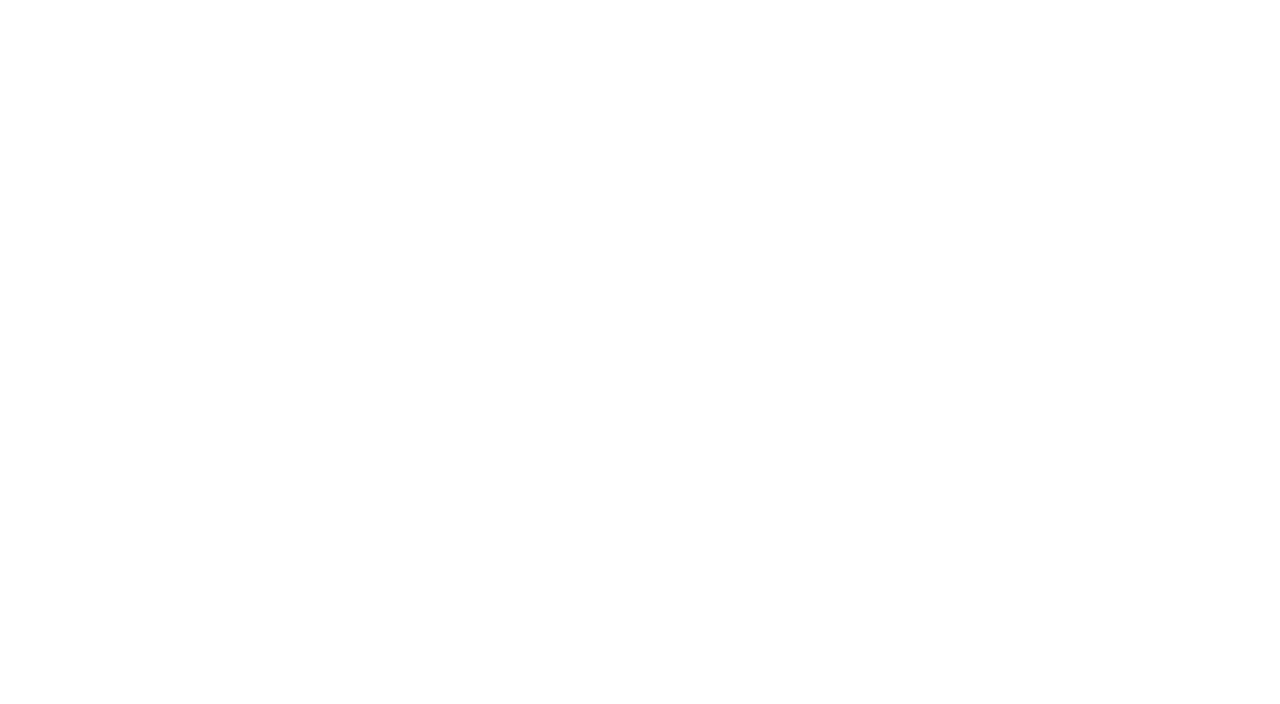
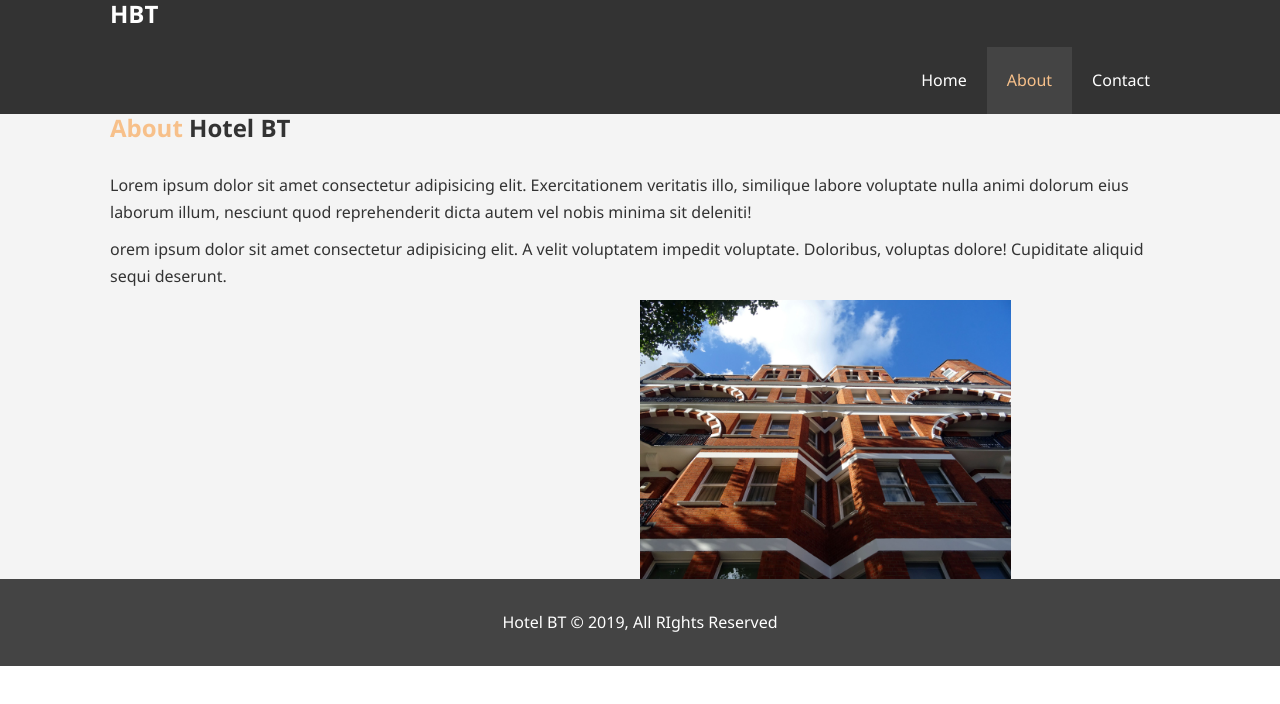
Before and after one commit to moqdev/hotel_website, a plain HTML site: page about.html in a window 1280 px wide. Drawn offline with Linux system fonts and the light colour scheme.

Commit message:
add about.html

```diff
--- a/about.html
+++ b/about.html
@@ -0,0 +1,62 @@
+<!DOCTYPE html>
+<html lang="en">
+  <head>
+    <meta charset="UTF-8" />
+    <meta http-equiv="X-UA-Compatible" content="IE=edge" />
+    <meta name="viewport" content="width=device-width, initial-scale=1.0" />
+    <meta
+      name="description"
+      content="Welcome to the most extraordinary hotel in Toronto Canada"
+    />
+    <meta
+      name="keywords"
+      content="hotel,toronto hotel,new downtown core toronto hotel"
+    />
+    <link rel="stylesheet" href="../hotel_website/css/style.css" />
+    <title>Hotel BT | About</title>
+  </head>
+  <body>
+    <header>
+      <nav id="navbar">
+        <div class="container">
+          <h1 class="logo"><a href="../hotel_website/index.html">HBT</a></h1>
+          <ul>
+            <li><a href="../hotel_website/index.html">Home</a></li>
+            <li>
+              <a class="current" href="../hotel_website/about.html">About</a>
+            </li>
+            <li><a href="../hotel_website/contact.html">Contact</a></li>
+          </ul>
+        </div>
+      </nav>
+    </header>
+
+    <!-- About Info -->
+    <section id="about-info" class="bg-light">
+      <div class="container">
+        <div class="info-left">
+          <h1><span class="text-primary">About</span> Hotel BT</h1>
+          <p>
+            Lorem ipsum dolor sit amet consectetur adipisicing elit.
+            Exercitationem veritatis illo, similique labore voluptate nulla
+            animi dolorum eius laborum illum, nesciunt quod reprehenderit dicta
+            autem vel nobis minima sit deleniti!
+          </p>
+          <p>
+            orem ipsum dolor sit amet consectetur adipisicing elit. A velit
+            voluptatem impedit voluptate. Doloribus, voluptas dolore! Cupiditate
+            aliquid sequi deserunt.
+          </p>
+        </div>
+        <div class="info-right">
+          <img src="../hotel_website/img/photo-2.jpg" alt="hotel" />
+        </div>
+      </div>
+    </section>
+
+    <!-- Footer -->
+    <footer id="main-footer">
+      <p>Hotel BT &copy; 2019, All RIghts Reserved</p>
+    </footer>
+  </body>
+</html>
--- a/css/style.css
+++ b/css/style.css
@@ -80,8 +80,13 @@ p {
 }
 
 .bg-primary {
-  background: var(--secondary-color);
-  color: var(--primary-color);
+  background: var(--primary-color);
+  color: var(--secondary-color);
+}
+
+
+.clr {
+  clear: both;
 }
 
 
@@ -163,3 +168,35 @@ p {
 #home-info .info-content p {
   padding-bottom: 30px;
 }
+
+/* Features */
+.box {
+  float: left;
+  width: 33.3%;
+  padding: 50px;
+  text-align:center;
+}
+
+.box i {
+  margin-bottom: 10px;
+}
+
+/* About Info */
+#about-info .info-right {
+  float: right;
+  width: 50%;
+  min-height: 100%;
+}
+
+#about-info .info-right img {
+  display: block;
+  width: 70%;
+}
+
+/* Footer */
+#main-footer {
+  text-align: center;
+  background: #444;
+  color: #fff;
+  padding: 20px;
+}
```
Also changed, not shown: index.html (+32 -0 lines).
